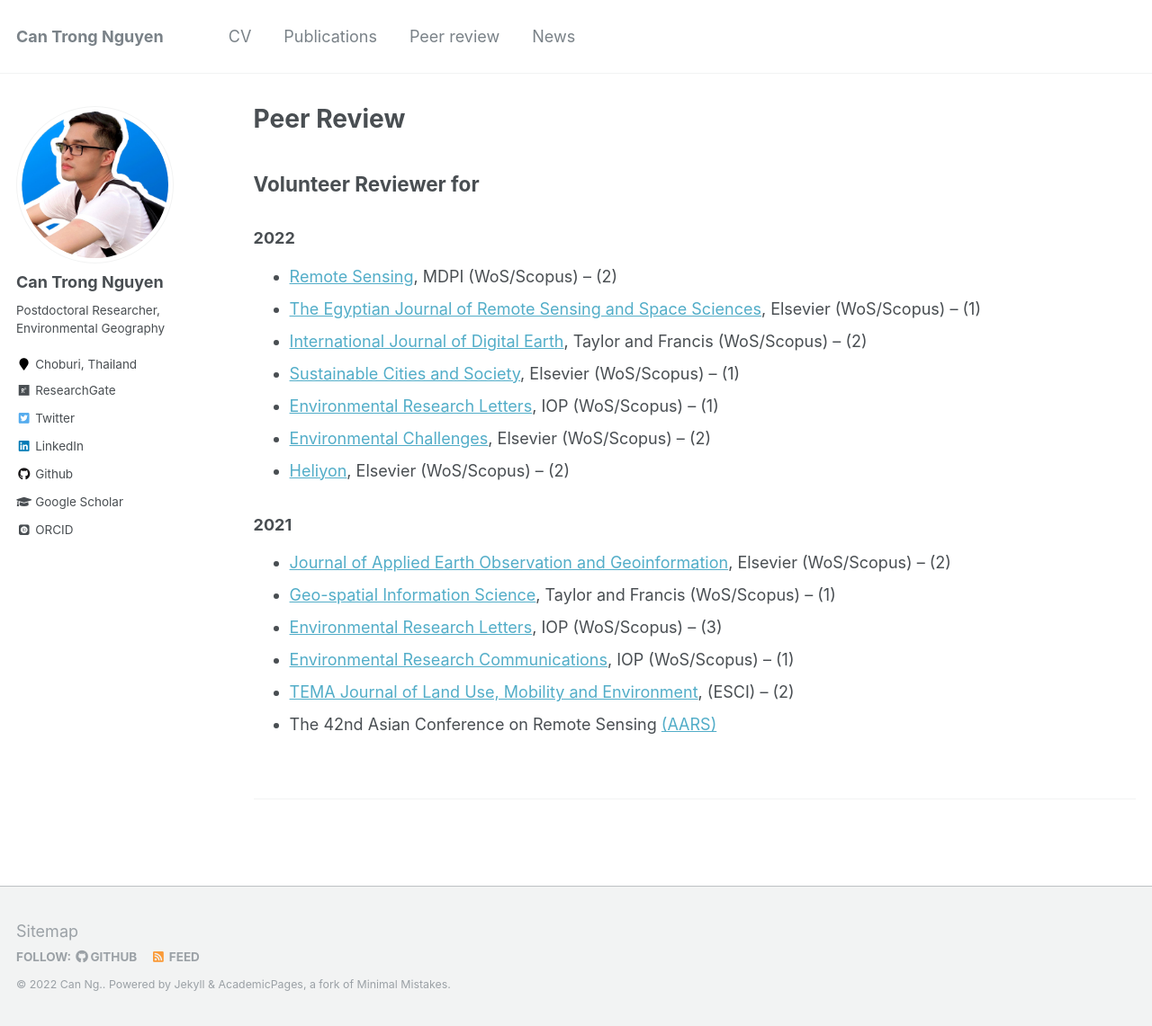
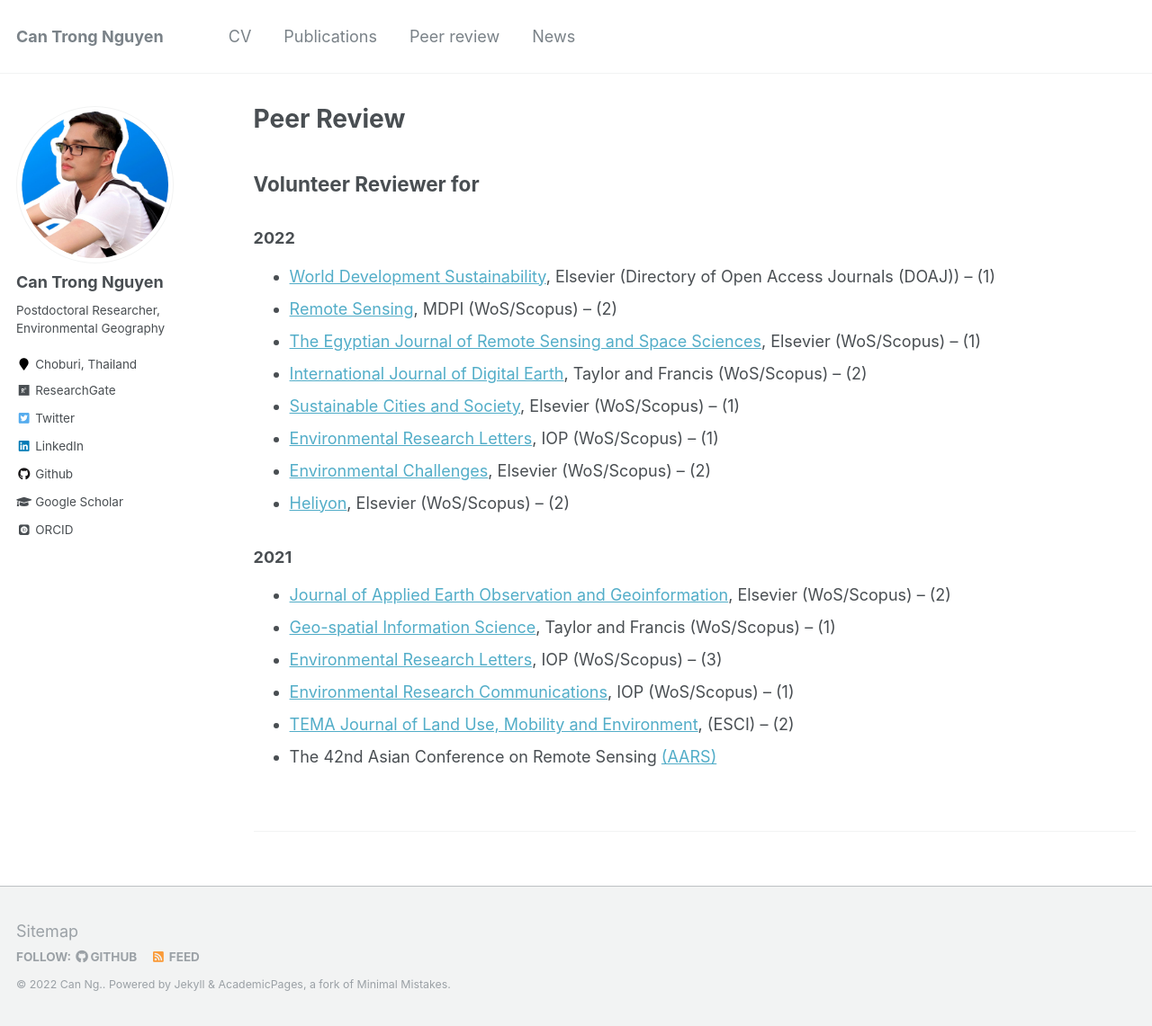
Before and after one commit to canng/oldsite, a Jekyll site: the page built from _pages/review.md, in a window 1280 px wide and 1141 px high. Shown: the whole window at 90% size. Built offline with Jekyll 4.4.1, drawn with Linux system fonts in a browser that asks for light colours; some web fonts are replaced.

Commit message:
update review

```diff
--- a/_pages/review.md
+++ b/_pages/review.md
@@ -10,6 +10,8 @@ author_profile: true
 
 ### 2022
 
+
+* <a href="https://www.sciencedirect.com/journal/world-development-sustainability">World Development Sustainability</a>, Elsevier (Directory of Open Access Journals (DOAJ)) – (1)
 * <a href="https://www.mdpi.com/journal/remotesensing">Remote Sensing</a>, MDPI (WoS/Scopus) – (2)
 * <a href="https://www.sciencedirect.com/journal/the-egyptian-journal-of-remote-sensing-and-space-science">The Egyptian Journal of Remote Sensing and Space Sciences</a>, Elsevier (WoS/Scopus) – (1)
 * <a href="https://www.tandfonline.com/journals/tjde20">International Journal of Digital Earth</a>, Taylor and Francis (WoS/Scopus) – (2)
```
